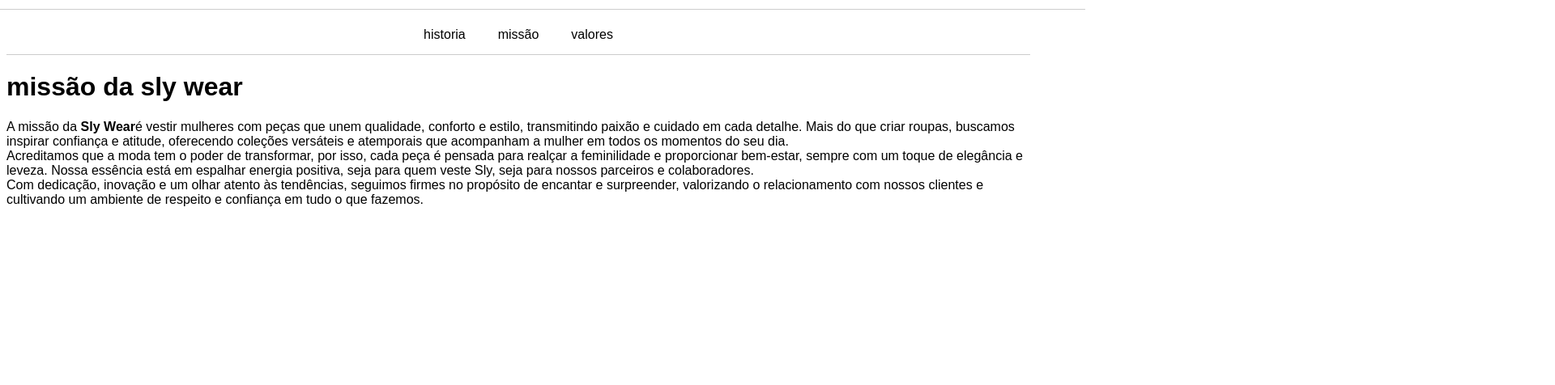
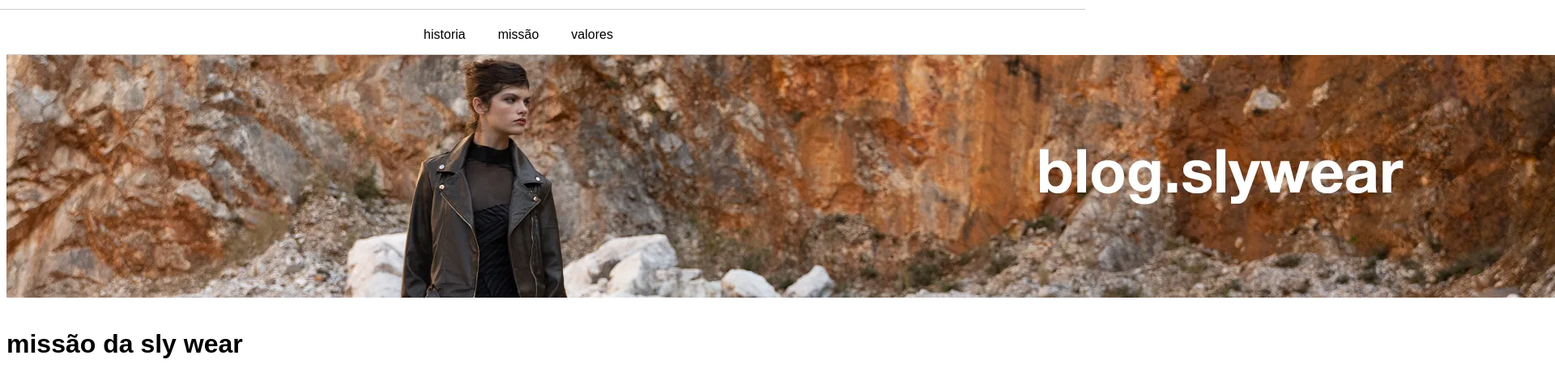
Before and after one commit to wecruzzz/sly-wear-instutucional, a plain HTML site: page missao.html in a window 1280 px wide. Shown: the part 59-535 px from the top of the page at 81% size, 1920 px wide, since content can reach past the window. Drawn offline with Linux system fonts and the light colour scheme.

Commit message:
new pics

```diff
--- a/assets/style.css
+++ b/assets/style.css
@@ -234,3 +234,12 @@ button:hover {
   color: black;
   cursor: pointer;
 }
+
+/*---------------------------------------missao----------------------------------*/
+
+.textomissao {
+
+  width: 50%;
+  line-height: 2;
+
+}
--- a/missao.html
+++ b/missao.html
@@ -36,11 +36,12 @@
     </nav>
 
     <main>
+        <a href="https://www.slywear.com.br/"> <img src="assets/img/sly.webp" alt="picture sly"></a>
         <div class="textomissao">
             <h1> missão da sly wear</h1>
             <p>
 
-                A missão da <strong>Sly Wear</strong>é vestir mulheres com peças que unem qualidade, conforto e estilo,
+                A missão da <strong>Sly Wear</strong> é vestir mulheres com peças que unem qualidade, conforto e estilo,
                 transmitindo
                 paixão
                 e cuidado em cada detalhe. Mais do que criar roupas, buscamos inspirar confiança e atitude, oferecendo
```
Also changed, not shown: assets/img/sly.webp (added).
